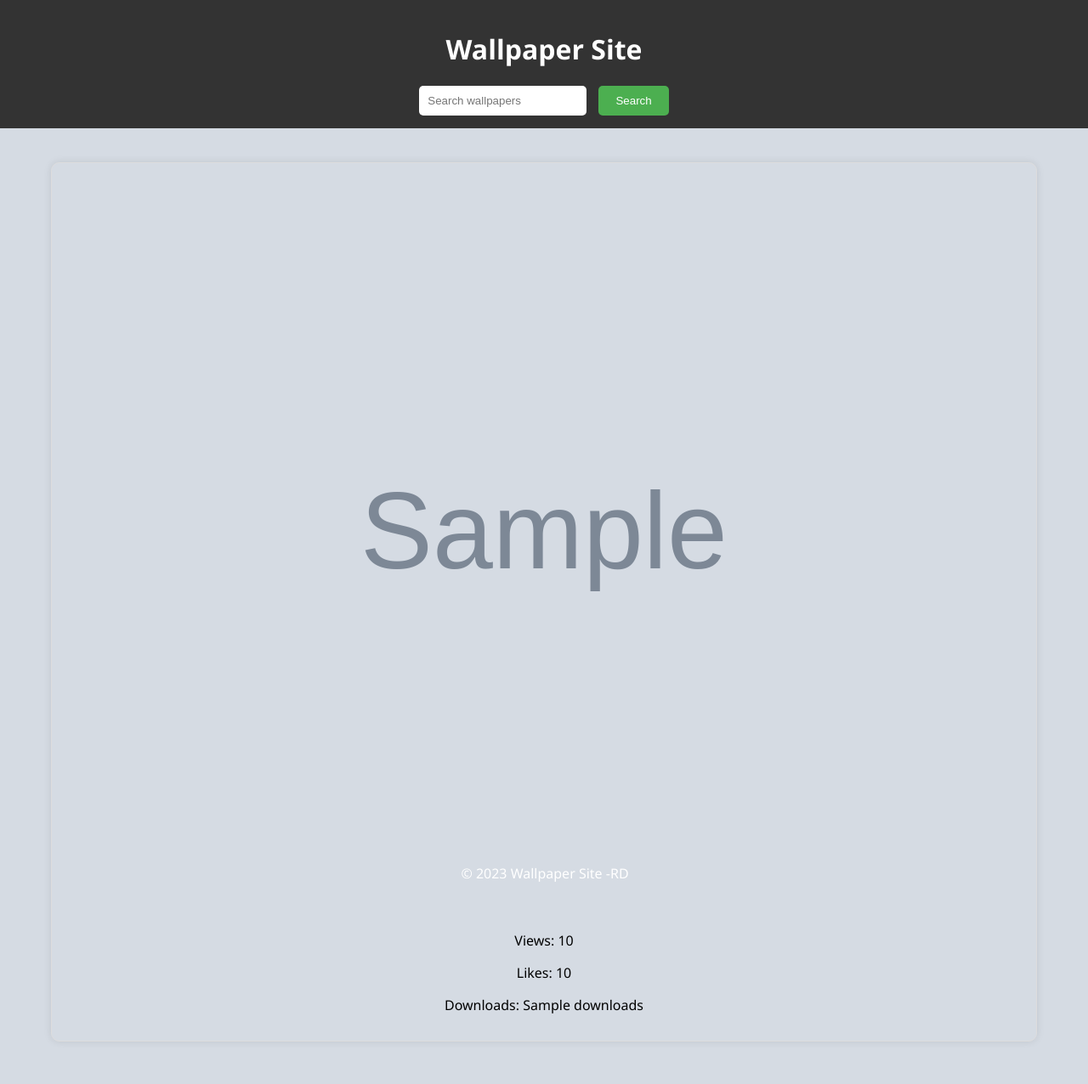
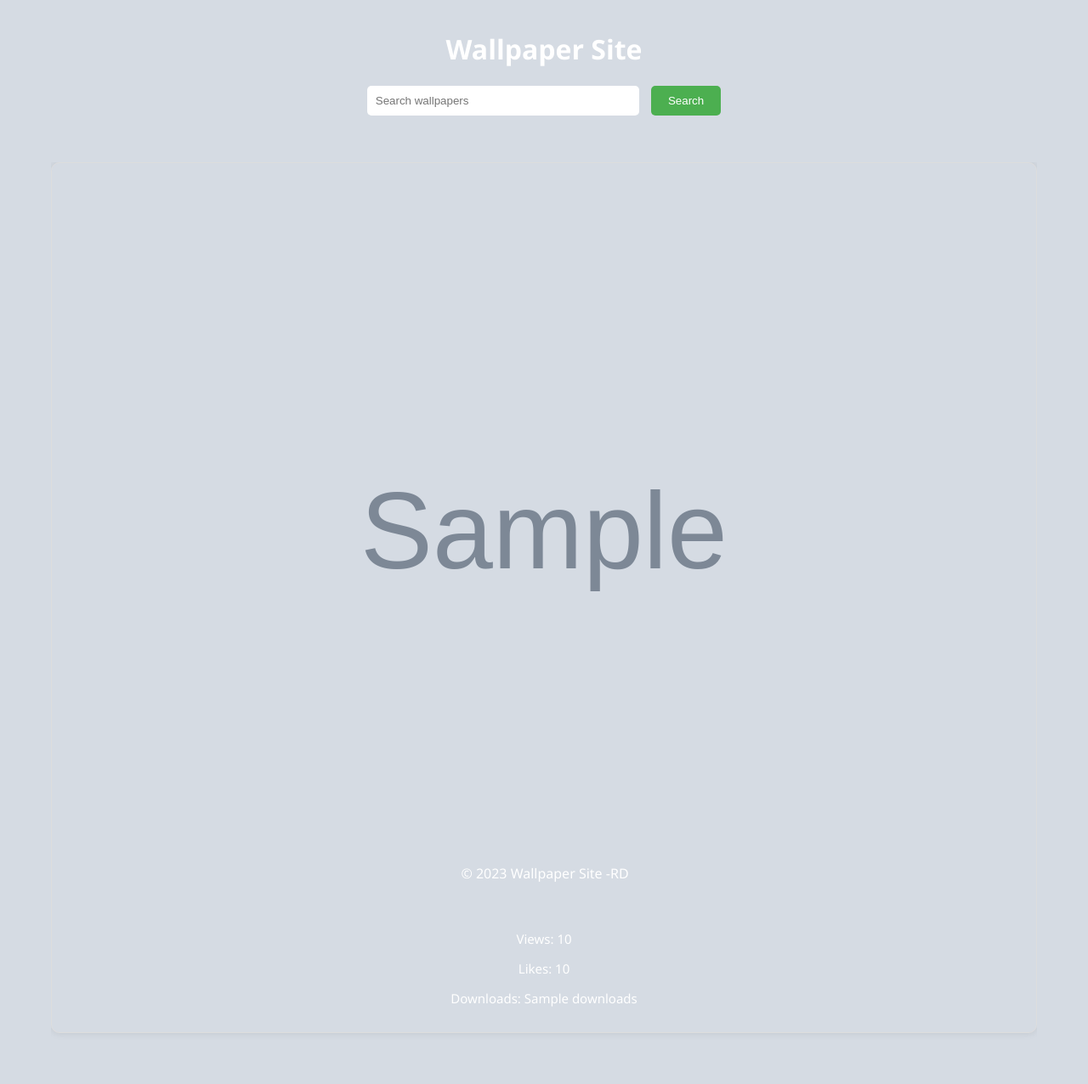
Before and after one commit to rithinprem/wallpapersite, a Flask app: page / in a window 1280 px wide. Shown: the whole page at 85% size. After the commit the page ends 1185 px from the top, so only its background shows below. Run offline with Flask 3, Linux system fonts and the light colour scheme; grey boxes marked "Sample" are stand-in pictures; a database or web service that is not in the repository returns one stand-in record (values such as "Sample title"); data that the repository does not hold is empty.

Commit message:
Update index.css

```diff
--- a/static/index.css
+++ b/static/index.css
@@ -2,15 +2,17 @@
     font-family: 'Segoe UI', Tahoma, Geneva, Verdana, sans-serif;
     margin: 0;
     padding: 0;
-    background-color: #f4f4f4;
-    background-image: url('static/images/.wallpaper.jpg');
     background-size: cover;
     background-position: center;
     height: 100vh;
+    position: relative;
+    overflow-y: auto; /* Enable vertical scrolling */
 }
 
+
+
+
 header {
-    background-color: #333;
     color: #fff;
     padding: 15px;
     text-align: center;
@@ -26,6 +28,7 @@
     border: none;
     border-radius: 5px;
     margin-right: 10px;
+    width: 200px; /* Adjust the width as needed */
 }
 
 .search-form button {
@@ -42,7 +45,30 @@
     max-width: 1200px;
     margin: 20px auto;
     padding: 20px;
+    height: 100vh;
 }
+
+/* For Firefox */
+.wallpaper-upper-div {
+    overflow-y: auto;
+    height: 100vh;
+}
+
+/* For WebKit/Blink browsers (Chrome, Safari) */
+.wallpaper-upper-div::-webkit-scrollbar {
+    width: 12px;
+}
+
+.wallpaper-upper-div::-webkit-scrollbar-thumb {
+    background-color: #f8f4f4;
+    border-radius: 6px;
+}
+
+.wallpaper-upper-div::-webkit-scrollbar-track {
+    background-color: transparent;
+}
+
+
 
 .wallpaper {
     margin-bottom: 30px;
@@ -61,6 +87,8 @@
 .info {
     padding: 15px;
     text-align: center;
+    color: white;
+    font-size: 15px;
 }
 
 footer {
@@ -71,3 +99,10 @@
     bottom: 0;
     width: 100%;
 }
+
+/* Media query for wider screens */
+@media screen and (min-width: 768px) {
+    .search-form input {
+        width: 300px; /* Adjust the width as needed for wider screens */
+    }
+}
```
